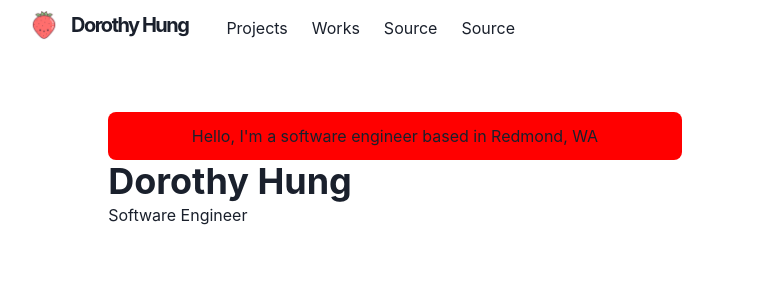
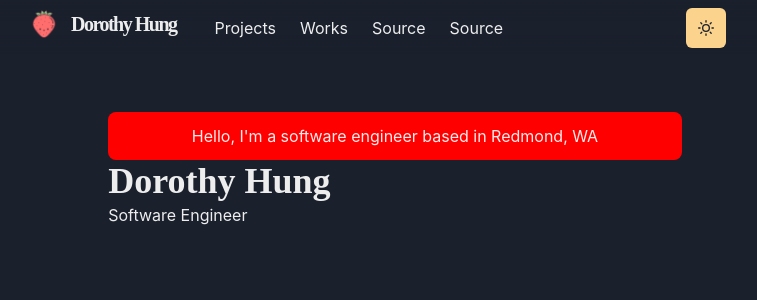
Before and after one commit to Dorothyhung/portfolio, a Next.js app: page / in a window 1280 px wide. Shown: the top 300 px of the page, without its empty margins (245-1002 px from the left). Built offline with nearby package versions, Linux system fonts and the light colour scheme.

Commit message:
Add button to toggle light/dark mode

```diff
--- a/components/navbar.js
+++ b/components/navbar.js
@@ -17,6 +17,7 @@
     ChakraLink
 } from '@chakra-ui/react'
 import { HamburgerIcon } from '@chakra-ui/icons'
+import ThemeToggleButton from './theme-toggle-button.js'
 
 const LinkItem = ({ href, path, children }) => {
     const active = path === href
@@ -38,7 +39,7 @@
             // position="fixed"
             as="nav"
             v="100%"
-            bg={useColorModeValue('#ffffff40', '#20202300')}
+            bg={useColorModeValue('#ffffff40', '#2020230')}
             style={{backdropFilter:'blur(10px)'}}
             zIndex={1}
             {...props}>
@@ -72,6 +73,7 @@
                     </Stack>
 
                     <Box flex={1} align="center">
+                        <ThemeToggleButton />
                         <Box ml={2} display={{base: 'inline-block', md: 'none'}}>
                             <Menu>
                                 <MenuButton as={IconButton} icon={<HamburgerIcon />} variant="outline" aria-label="0ptions" />
--- /dev/null
+++ b/components/theme-toggle-button.js
@@ -0,0 +1,15 @@
+import { IconButton, useColorMode, useColorModeValue } from '@chakra-ui/react'
+import { SunIcon, MoonIcon } from '@chakra-ui/icons'
+const ThemeToggleButton = () => {
+    const { toggleColorMode } = useColorMode()
+    return (
+        <IconButton
+            aria-label="Toggle theme"
+            colorScheme={useColorModeValue('blue', 'orange')}
+            icon={useColorModeValue(<MoonIcon />, <SunIcon />)}
+            onClick={toggleColorMode}
+        ></IconButton>
+    )
+}
+
+export default ThemeToggleButton
--- /dev/null
+++ b/lib/theme.js
@@ -0,0 +1,55 @@
+import { extendTheme } from '@chakra-ui/react'
+import { mode } from '@chakra-ui/theme-tools'
+
+const style = {
+    global: props => ({
+        body: {
+            bg: mode('#feecef', '#36030c')(props)
+        }
+    })
+}
+
+const components = {
+    Heading: {
+        variants: {
+            'section-title': {
+                textDecoration: 'underline',
+                fontSize: 20,
+                textUnderlineOFfset: 6,
+                textDecorationColor: '#36030c',
+                textDecorationThickness: 4,
+                marginTop: 3,
+                marginBottom: 4
+            }
+        }
+    },
+    Link: {
+        baseStyle: props => ({
+            color: mode('#36030c', '#feecef')(props),
+            textUnderlineOffset: 3
+        })
+    }
+}
+
+const fonts = {
+    heading: "'M PLUS Rounded 1c'"
+}
+
+const colors = {
+    glassTeal: '#99ccca'
+}
+
+const config = {
+    initialColorMode: 'dark',
+    useSystemColorMode: true
+}
+
+const theme = extendTheme({
+    config,
+    style,
+    components,
+    colors,
+    fonts
+})
+
+export default theme
--- a/pages/_app.js
+++ b/pages/_app.js
@@ -1,9 +1,10 @@
 import { ChakraProvider } from '@chakra-ui/react'
 import Layout from '../components/layouts/main'
+import theme from '../lib/theme'
 
 const Website = ({Component, pageProps, router}) => {
     return (
-        <ChakraProvider>
+        <ChakraProvider theme={theme}>
             <Layout router={router}>
                 <Component {...pageProps} key={router.route} />
             </Layout>
```
Also changed, not shown: pages/_documents.js (added, +18 -0 lines).
